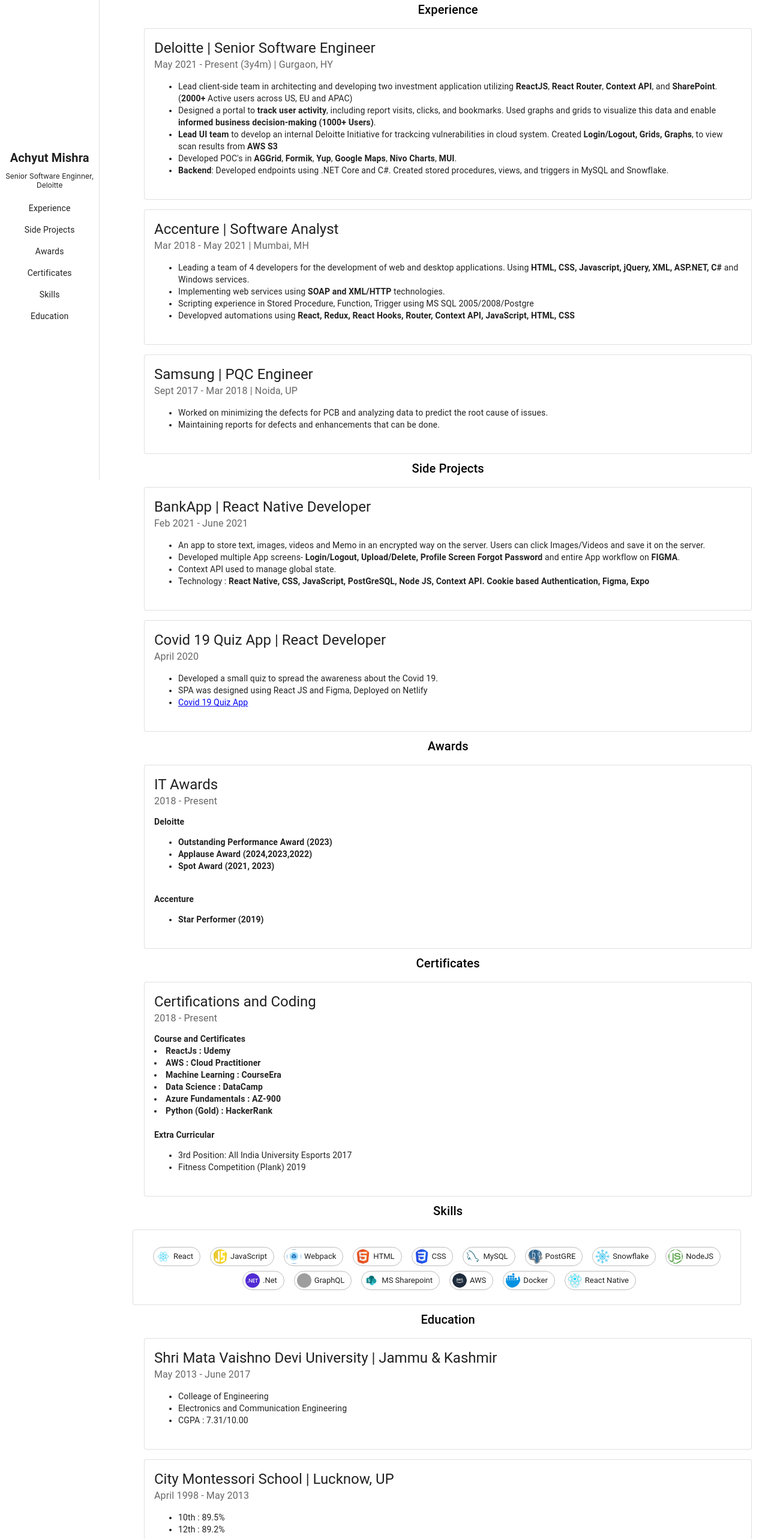
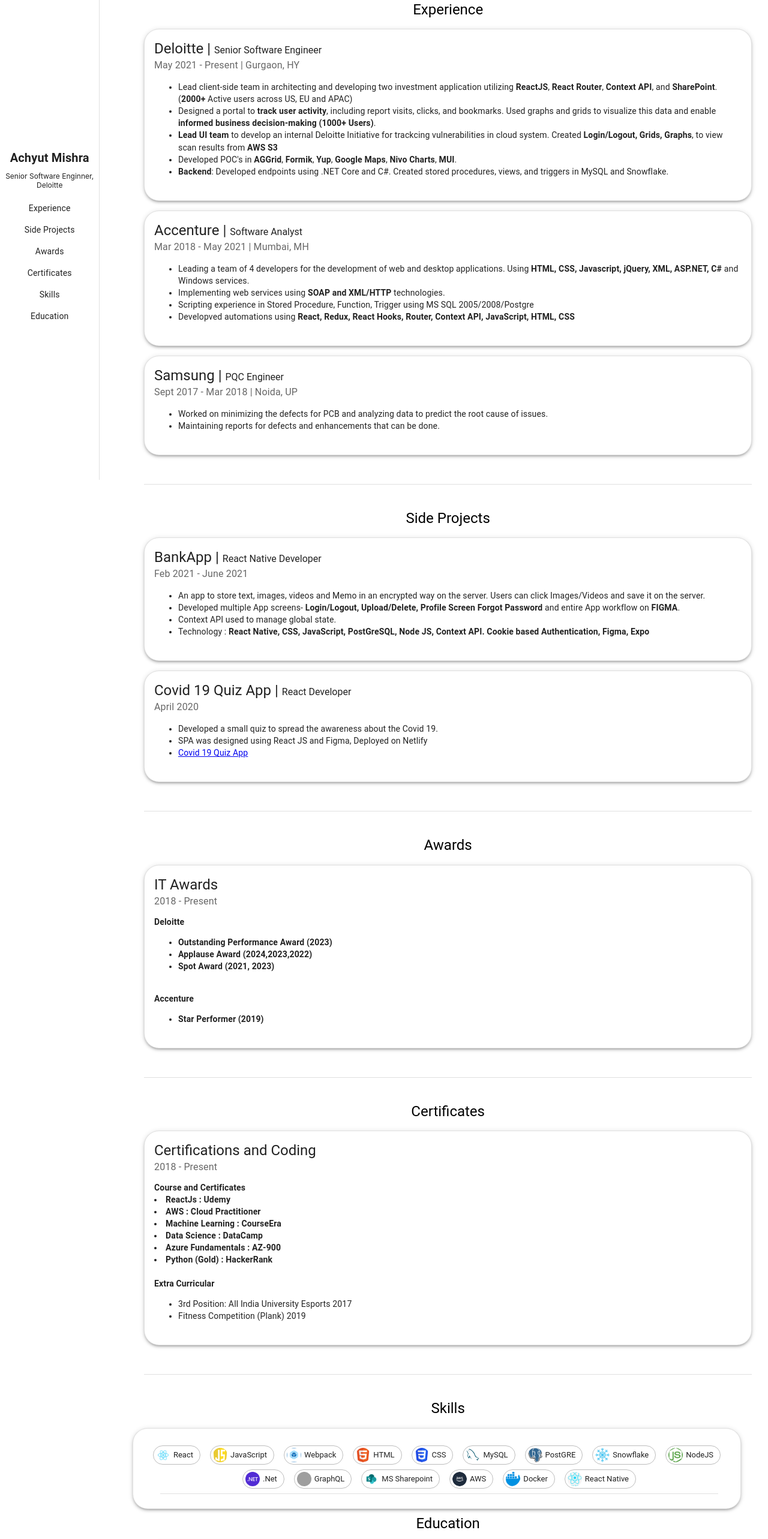
Before and after one commit to iAchyut/portfolio-ts, a React (Create React App) app: page / in a window 1280 px wide. Shown: the top 2566 px of the page at 60% size. Built offline with nearby package versions, Linux system fonts and the light colour scheme; grey boxes are pictures that could not be loaded.

Commit message:
UI updated make compo. more dynamic

```diff
--- a/src/components/Content/Awards/index.js
+++ b/src/components/Content/Awards/index.js
@@ -2,6 +2,7 @@
 import Typography from "@mui/material/Typography";
 import OutlinedCard from "../../ReusuableComponents/Card";
 import Stack from "@mui/material/Stack";
+import Divider from "@mui/material/Divider";
 
 const Experience = ({ reference }) => {
   let AwardsJSX = (
@@ -32,7 +33,7 @@
     <>
       <Typography
         ref={reference}
-        variant="h6"
+        variant="h5"
         gutterBottom
         sx={{ textAlign: "center" }}
       >
@@ -45,6 +46,7 @@
           secondaryHeading={"2018 - Present"}
           body={AwardsJSX}
         />
+         <Divider width="95%" sx={{margin:5}}/>
       </Stack>
     </>
   );
--- a/src/components/Content/Certificates/index.js
+++ b/src/components/Content/Certificates/index.js
@@ -2,6 +2,7 @@
 import Typography from "@mui/material/Typography";
 import OutlinedCard from "../../ReusuableComponents/Card";
 import Stack from "@mui/material/Stack";
+import Divider from "@mui/material/Divider";
 
 const Certificates = ({ reference }) => {
   let CertificateJSX = (
@@ -37,7 +38,7 @@
     <>
       <Typography
         ref={reference}
-        variant="h6"
+        variant="h5"
         gutterBottom
         sx={{ textAlign: "center" }}
       >
@@ -50,6 +51,7 @@
           secondaryHeading={"2018 - Present"}
           body={CertificateJSX}
         />
+         <Divider width="95%" sx={{margin:5}}/>
       </Stack>
     </>
   );
--- a/src/components/Content/Education/index.js
+++ b/src/components/Content/Education/index.js
@@ -2,6 +2,7 @@
 import Typography from "@mui/material/Typography";
 import OutlinedCard from "../../ReusuableComponents/Card";
 import Stack from "@mui/material/Stack";
+import Divider from "@mui/material/Divider";
 
 const Education = ({ reference }) => {
   let SMVDUjsx = <>
@@ -33,7 +34,7 @@
     <>
       <Typography
         ref={reference}
-        variant="h6"
+        variant="h5"
         gutterBottom
         sx={{ textAlign: "center" }}
       >
@@ -52,6 +53,7 @@
           secondaryHeading={"April 1998 - May 2013"}
           body={CMSjsx}
         />
+         <Divider width="95%" sx={{margin:5}}/>
       </Stack>
     </>
   );
--- a/src/components/Content/Experience/index.js
+++ b/src/components/Content/Experience/index.js
@@ -2,6 +2,7 @@
 import Typography from "@mui/material/Typography";
 import OutlinedCard from "../../ReusuableComponents/Card";
 import Stack from "@mui/material/Stack";
+import Divider from "@mui/material/Divider";
 
 const Experience = ({ reference }) => {
   let DeloittejobJSX = (
@@ -83,7 +84,7 @@
     <>
       <Typography
         ref={reference}
-        variant="h6"
+        variant="h5"
         gutterBottom
         sx={{ textAlign: "center" }}
       >
@@ -93,7 +94,7 @@
         <OutlinedCard
           style={{ width: "95%", padding: 1 }}
           heading={"Deloitte | Senior Software Engineer"}
-          secondaryHeading={"May 2021 - Present (3y4m) | Gurgaon, HY"}
+          secondaryHeading={"May 2021 - Present | Gurgaon, HY"}
           body={DeloittejobJSX}
         />
         <OutlinedCard
@@ -108,6 +109,7 @@
           secondaryHeading={"Sept 2017 - Mar 2018 | Noida, UP"}
           body={samsungBody}
         />
+         <Divider width="95%" sx={{margin:5}}/>
       </Stack>
     </>
   );
--- a/src/components/Content/Side Projects/index.js
+++ b/src/components/Content/Side Projects/index.js
@@ -2,6 +2,7 @@
 import Typography from "@mui/material/Typography";
 import OutlinedCard from "../../ReusuableComponents/Card";
 import Stack from "@mui/material/Stack";
+import { Divider } from "@mui/material";
 
 const SideProjects = ({ reference }) => {
   let BankAppJSX = (
@@ -46,7 +47,7 @@
     <>
       <Typography
         ref={reference}
-        variant="h6"
+        variant="h5"
         gutterBottom
         sx={{ textAlign: "center" }}
       >
@@ -65,6 +66,7 @@
           secondaryHeading={"April 2020"}
           body={Covid19JSX}
         />
+        <Divider width="95%" sx={{margin:5}}/>
       </Stack>
     </>
   );
--- a/src/components/Content/Skills/index.js
+++ b/src/components/Content/Skills/index.js
@@ -2,6 +2,7 @@
 import Typography from "@mui/material/Typography";
 import OutlinedCard from "../../ReusuableComponents/Card";
 import Stack from "@mui/material/Stack";
+import Divider from "@mui/material/Divider";
 import AvatarChips from "../../ReusuableComponents/Chip";
 import ReactIcon from "./../../../Assets/react.png"
 import JSIcon from "./../../../Assets/javascript.svg"
@@ -24,7 +25,7 @@
     <>
       <Typography
         ref={reference}
-        variant="h6"
+        variant="h5"
         gutterBottom
         sx={{ textAlign: "center" }}
       >
@@ -62,6 +63,7 @@
             <AvatarChips label={"AWS"} icon={aws}/>
             <AvatarChips label={"Docker"} icon={Docker} />
             <AvatarChips label={"React Native"} icon={native} />
+            <Divider width="95%" sx={{margin:5}}/>
           </Stack>
         }
       />
--- a/src/components/Content/index.js
+++ b/src/components/Content/index.js
@@ -1,24 +1,34 @@
 import React from "react";
 import Experience from "./Experience";
-import Awards from "./Awards"
-import Certificates from "./Certificates"
+import Awards from "./Awards";
+import Certificates from "./Certificates";
 import SideProjects from "./Side Projects";
 import Education from "./Education";
 import Skills from "./Skills";
+import Grow from "@mui/material/Grow";
 
-const MainContent = ({ExpRef, AwardRef, CertiRef, SkillsRef,EducationRef,SideProjRef}) => {
-
-
-
+const MainContent = ({
+  ExpRef,
+  AwardRef,
+  CertiRef,
+  SkillsRef,
+  EducationRef,
+  SideProjRef,
+}) => {
   return (
     <>
+      <Grow in={true} timeout={1000}>
+        {
+          <div>
             <Experience reference={ExpRef} />
             <SideProjects reference={SideProjRef} />
             <Awards reference={AwardRef} />
             <Certificates reference={CertiRef} />
             <Skills reference={SkillsRef} />
             <Education reference={EducationRef} />
-
+          </div>
+        }
+      </Grow>
     </>
   );
 };
--- a/src/components/ReusuableComponents/Card/index.js
+++ b/src/components/ReusuableComponents/Card/index.js
@@ -7,13 +7,14 @@
 import Typography from "@mui/material/Typography";
 
 export default function OutlinedCard(props) {
+  let heading = props.heading.split('|');
   return (
     <Box sx={{ minWidth: 275, ...props.style }}>
-      <Card variant="outlined">
+      <Card variant="outlined" sx={{borderRadius:"25px", boxShadow: 3}}>
         <React.Fragment>
           <CardContent>
             <Typography variant="h5" component="div">
-              {props.heading}
+              {heading[0]} {heading.length > 1 ? "|" :""} <span style={{fontSize:16}}>{ heading.length > 1 ?  heading[1]: ""} </span>
             </Typography>
             <Typography sx={{ mb: 1.5 }} color="text.secondary">
               {props.secondaryHeading}
```
Also changed, not shown: 1 other file (tests, documents, lock files or other folders). Lines whose indentation alone changed are shown as unchanged.
